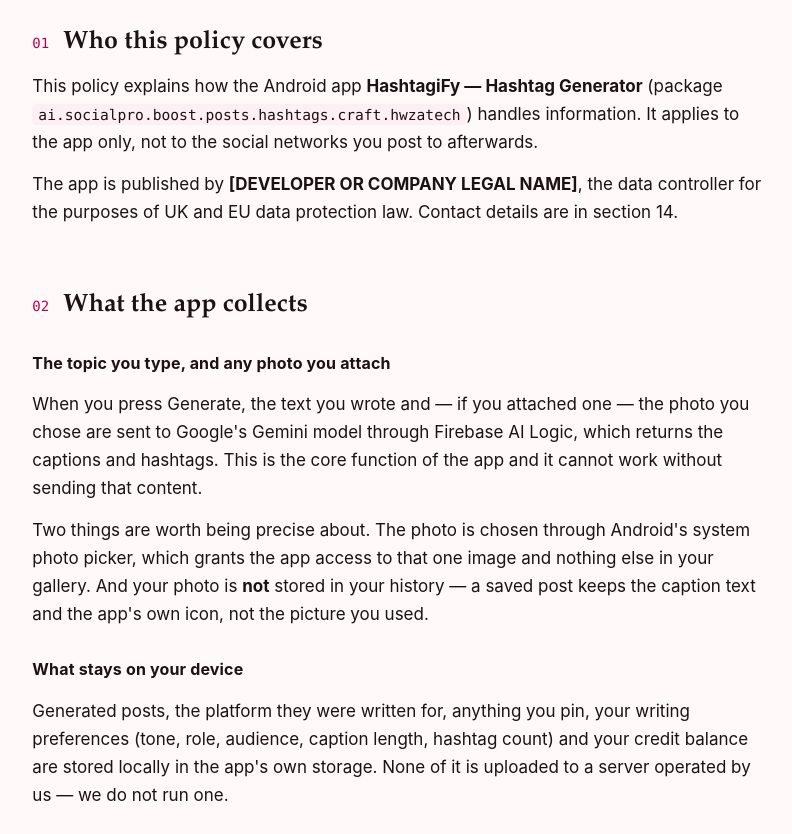
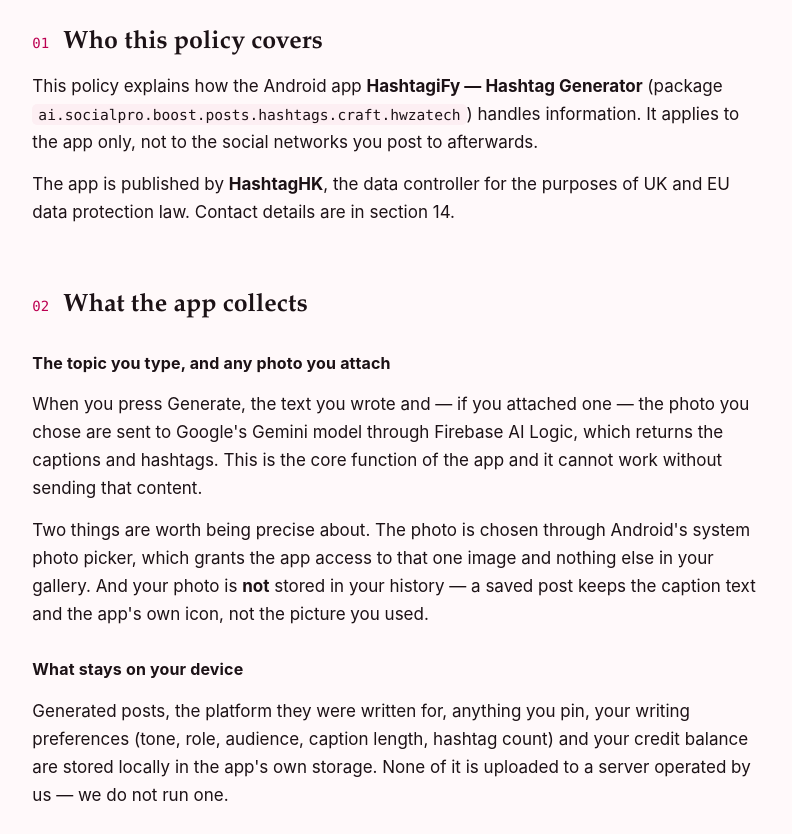
Before and after one commit to hashtaghk/hashtagify-privacy, a plain HTML site: page index.html in a window 1280 px wide. Shown: the part 1261-2095 px from the top of the page, without its empty margins (243-1035 px from the left). Drawn offline with Linux system fonts and the light colour scheme.

Commit message:
Name the publisher and use the support address

```diff
--- a/index.html
+++ b/index.html
@@ -268,7 +268,7 @@
   <section id="who">
     <h2 class="clause"><span class="num">01</span>Who this policy covers</h2>
     <p>This policy explains how the Android app <strong>HashtagiFy — Hashtag Generator</strong> (package <code>ai.socialpro.boost.posts.hashtags.craft.hwzatech</code>) handles information. It applies to the app only, not to the social networks you post to afterwards.</p>
-    <p>The app is published by <strong>[DEVELOPER OR COMPANY LEGAL NAME]</strong>, the data controller for the purposes of UK and EU data protection law. Contact details are in section 14.</p>
+    <p>The app is published by <strong>HashtagHK</strong>, the data controller for the purposes of UK and EU data protection law. Contact details are in section 14.</p>
   </section>
 
   <section id="collect">
@@ -410,7 +410,7 @@
   <section id="contact">
     <h2 class="clause"><span class="num">14</span>Contact</h2>
     <p>Questions, requests about your data, or anything in this policy that does not match what you see in the app:</p>
-    <p><strong>[DEVELOPER OR COMPANY LEGAL NAME]</strong><br>
+    <p><strong>HashtagHK</strong><br>
     Email: <a href="mailto:support@hashtaghk.com">support@hashtaghk.com</a></p>
     <p>If you are in the UK you may complain to the Information Commissioner's Office; in the EEA, to your national supervisory authority.</p>
   </section>
```
